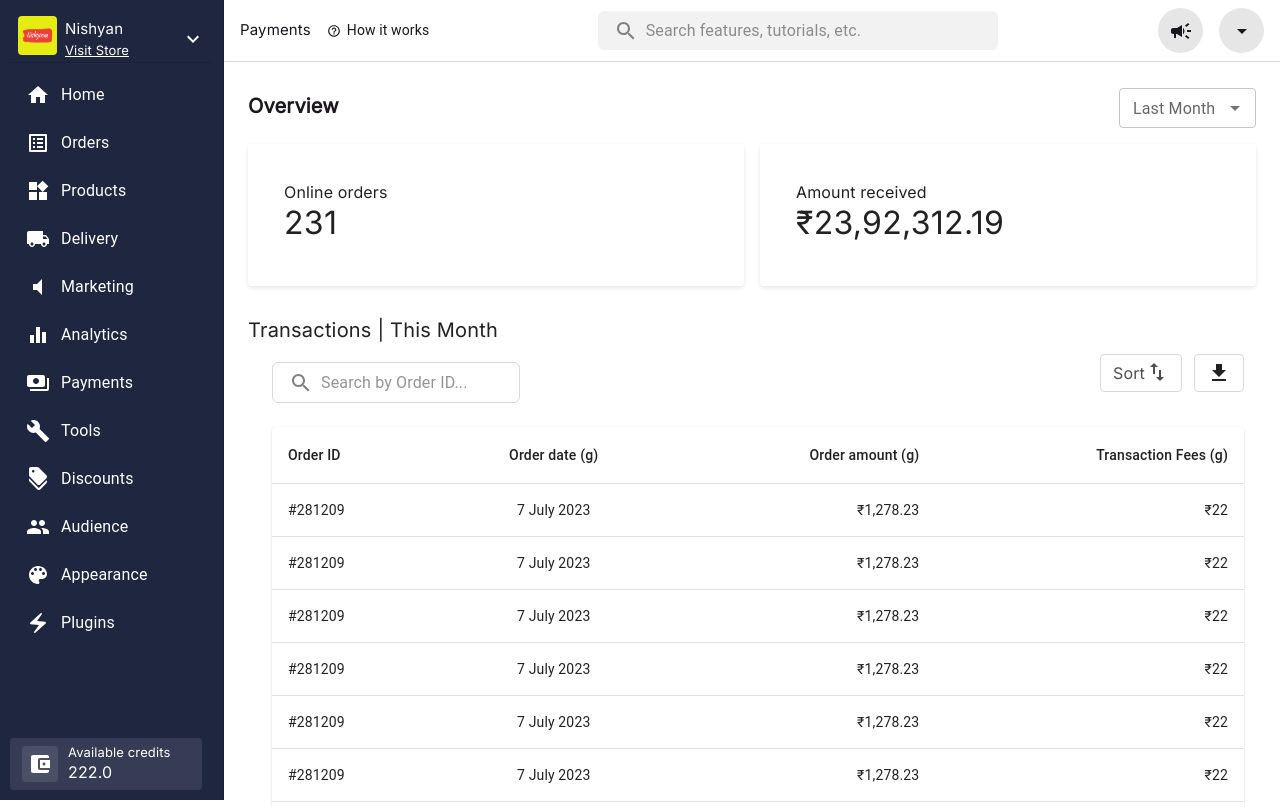
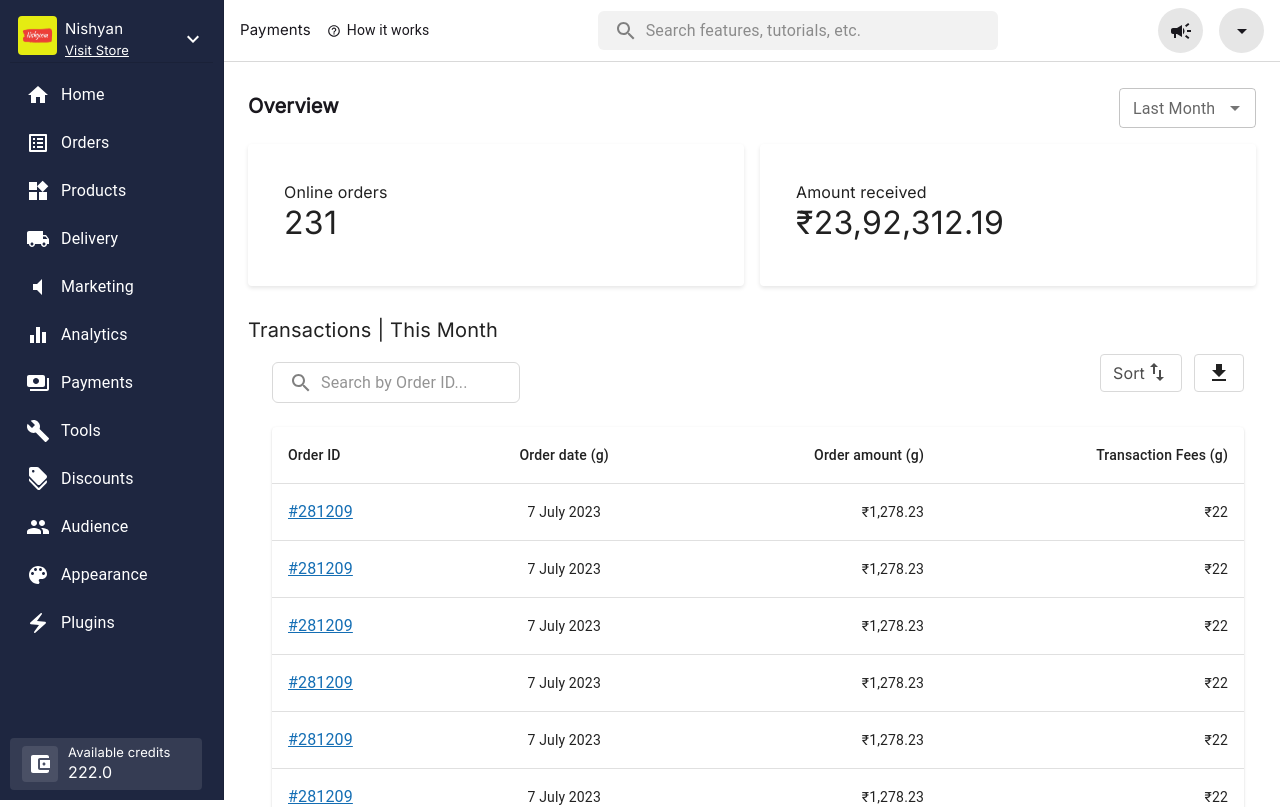
Before and after one commit to dey24/Dukaan-Template, a React (Vite) app: page / in a window 1280 px wide. Shown: the top 807 px of the page. Built offline with nearby package versions, Linux system fonts and the light colour scheme.

Commit message:
order id css added

```diff
--- a/src/components/DataTable.jsx
+++ b/src/components/DataTable.jsx
@@ -89,7 +89,7 @@ export default function DataTable() {
               sx={{ '&:last-child td, &:last-child th': { border: 0 } }}
             >
               <TableCell component="th" scope="row">
-                {row.id}
+                <Typography sx={{color:'#146EB4', textDecoration:'underline'}}>{row.id}</Typography>
               </TableCell>
               <TableCell align="center">{row.orderDate}</TableCell>
               <TableCell align="right">{row.orderAmount}</TableCell>
```
